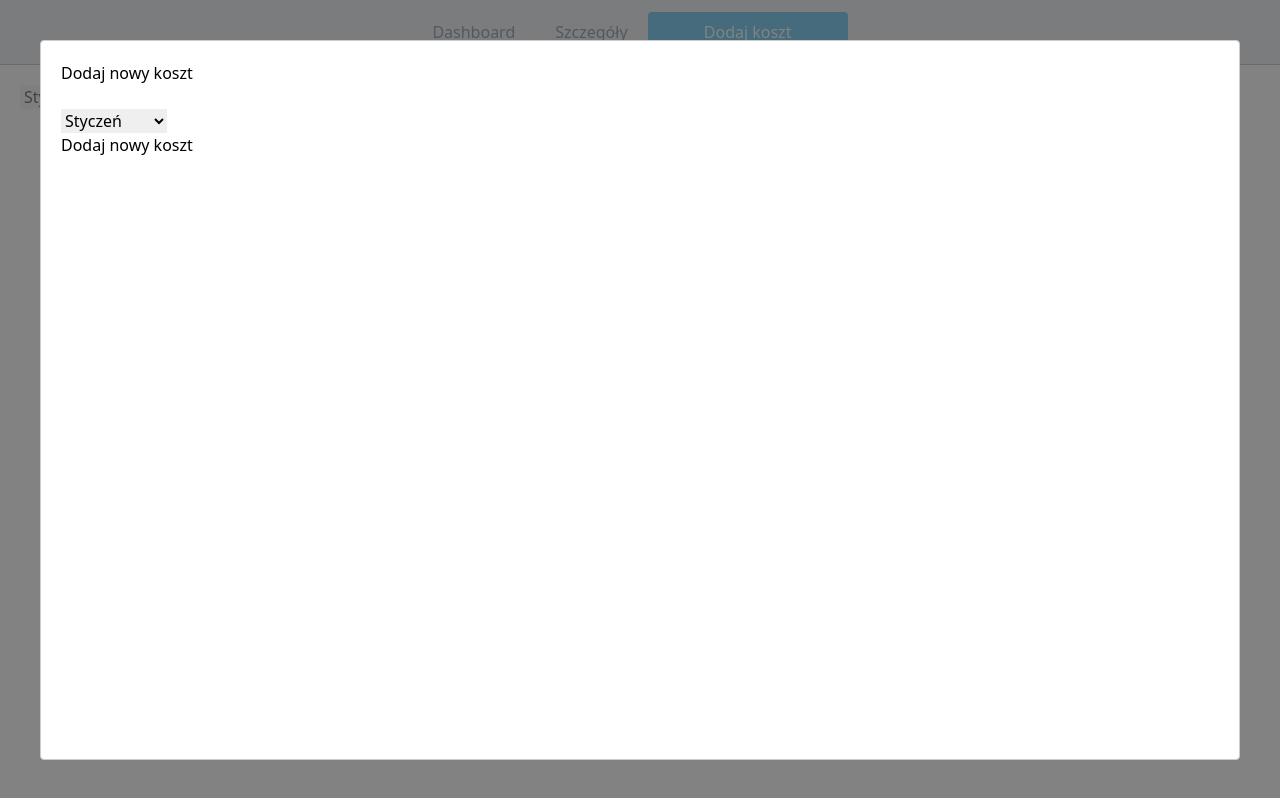
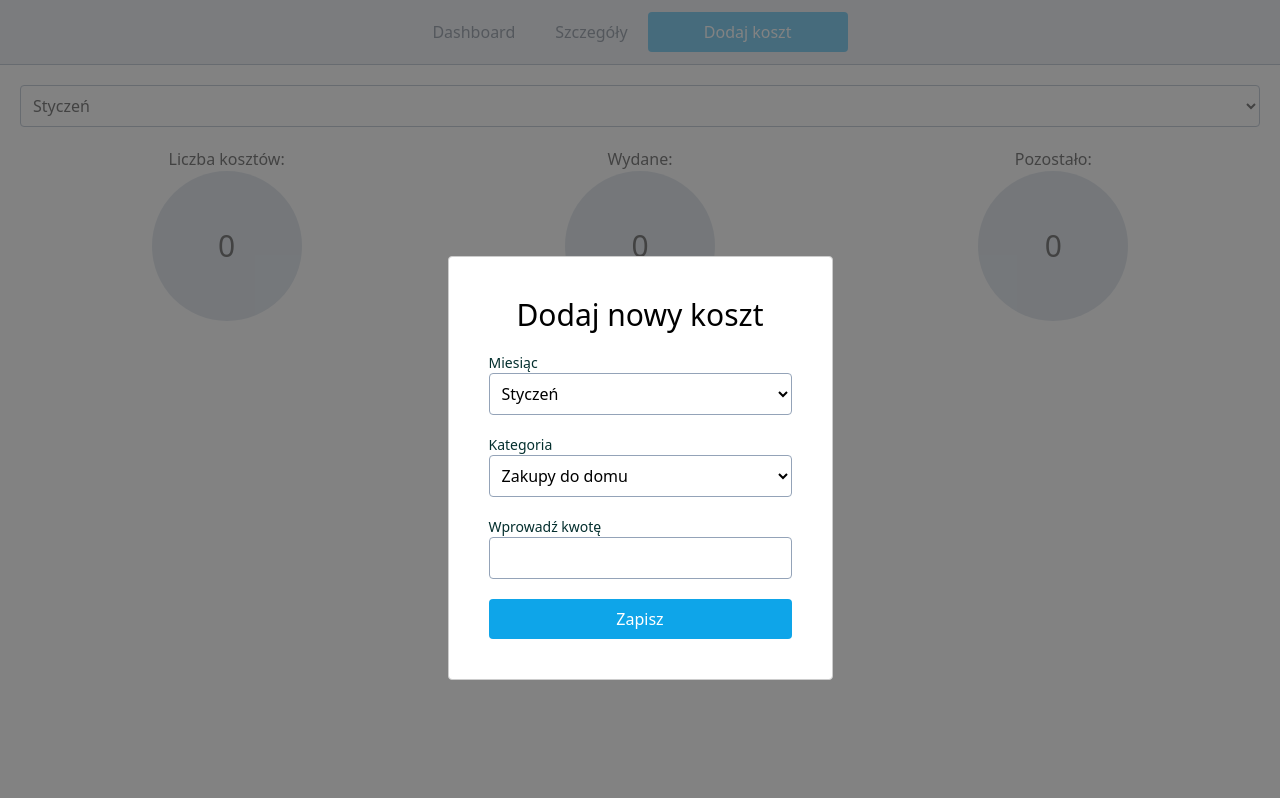
Before and after one commit to kxconrad/Homebudget-control, a React (Create React App) app: page / in a window 1280 px wide. Both pictures are taken after a click on the button "Dodaj koszt". Built offline with nearby package versions, Linux system fonts and the light colour scheme.

Commit message:
new element form, design theme, dependencies

```diff
--- a/package.json
+++ b/package.json
@@ -38,6 +38,7 @@
     ]
   },
   "devDependencies": {
+    "postcss-import": "^16.1.0",
     "prettier": "3.2.5",
     "tailwindcss": "^3.4.3"
   }
--- /dev/null
+++ b/postcss.config.js
@@ -0,0 +1,8 @@
+module.exports = {
+  plugins: {
+    'postcss-import': {},
+    'tailwindcss/nesting': {},
+    tailwindcss: {},
+    autoprefixer: {},
+  }
+}
--- a/src/components/Navigation.js
+++ b/src/components/Navigation.js
@@ -36,7 +36,7 @@ export default function Navigation({ routing }) {
                 onClick={() => {
                   openNewPositionModal();
                 }}
-                className="bg-sky-500 hover:bg-sky-400 rounded px-2 py-2 whitespace-nowrap text-white min-w-[200px]">Dodaj
+                className="btn btn-primary">Dodaj
           koszt
         </button>
         <NewPositionModal isOpen={showModal} handleClose={closeOpenNewPositionModal} />
--- /dev/null
+++ b/src/components/NewPositionForm.js
@@ -0,0 +1,31 @@
+import React from "react";
+import DefiniedSelector from "./dashboard/DefiniedSelector";
+
+export default function NewPositionForm() {
+  return (
+    <>
+      <h1 className="text-3xl mb-5 text-center">Dodaj nowy koszt</h1>
+      <form className="form-input">
+        <fieldset className="max-w-[350px]">
+          <div className="flex flex-col">
+            <label className="label">Miesiąc</label>
+            <DefiniedSelector dataType="month" />
+          </div>
+          <div className="flex flex-col mt-5">
+            <label className="label">Kategoria</label>
+            <DefiniedSelector dataType="categories" />
+          </div>
+          <div className="flex flex-col mt-5">
+            <label className="label">Wprowadź kwotę</label>
+            <input className="input" type="text" name="cost" />
+          </div>
+          <div className="flex flex-col mt-5">
+            <button type="button"
+                    className="btn btn-primary">Zapisz
+            </button>
+          </div>
+        </fieldset>
+      </form>
+    </>
+  );
+}
--- a/src/components/dashboard/DefiniedSelector.js
+++ b/src/components/dashboard/DefiniedSelector.js
@@ -2,7 +2,7 @@ import React from "react";
 import { baseData } from "../../utils/data/baseData";
 
 
-export default function DefiniedSelector({ dataType }) {
+export default function DefiniedSelector({ dataType, extraClassess }) {
 
   const getData = (dataType) => {
     switch (dataType) {
@@ -17,8 +17,8 @@ export default function DefiniedSelector({ dataType }) {
 
   const dataArray = getData(dataType);
 
-  return <div>
-    <select className="month-select">
+  return <div className={extraClassess}>
+    <select className="select">
       {dataArray.map((item, index) => <option key={index} value={item.number}>{item.name}</option>)}
     </select>
   </div>;
--- a/src/components/modals/NewPositionModal.js
+++ b/src/components/modals/NewPositionModal.js
@@ -1,6 +1,6 @@
 import React from "react";
 import ReactModal from "react-modal";
-import DefiniedSelector from "../dashboard/DefiniedSelector";
+import NewPositionForm from "../NewPositionForm";
 
 export default function NewPositionModal(props) {
 
@@ -8,7 +8,6 @@ export default function NewPositionModal(props) {
 
   return (
     <ReactModal
-
       isOpen={
         props.isOpen
         /* Boolean describing if the modal should be shown or not. */}
@@ -21,20 +20,19 @@ export default function NewPositionModal(props) {
             left: 0,
             right: 0,
             bottom: 0,
+            display: "flex",
+            justifyContent: "center",
+            paddingTop: "20%",
             backgroundColor: "rgba(89, 89, 89, 0.75)"
           }, content: {
             position: "absolute",
-            top: "40px",
-            left: "40px",
-            right: "40px",
-            bottom: "40px",
             border: "1px solid #ccc",
             background: "#fff",
             overflow: "auto",
             WebkitOverflowScrolling: "touch",
             borderRadius: "4px",
             outline: "none",
-            padding: "20px"
+            padding: "40px"
           }
         }
         /* Object indicating styles to be used for the modal.
@@ -156,12 +154,7 @@ export default function NewPositionModal(props) {
         (props, children) => <div {...props}>{children}</div>
         /* Custom Content element. */}
     >
-      <h1>Dodaj nowy koszt</h1>
-      <form className="form-input">
-        <input type="input" name="cost" />
-        <DefiniedSelector />
-      </form>
-      <p>Dodaj nowy koszt</p>
+      <NewPositionForm />
     </ReactModal>
   );
 }
--- /dev/null
+++ b/src/css/components/buttons.css
@@ -0,0 +1,5 @@
+.btn {
+    &.btn-primary {
+        @apply bg-sky-500 hover:bg-sky-400 rounded px-2 py-2 whitespace-nowrap text-white min-w-[200px];
+    }
+}
--- /dev/null
+++ b/src/css/components/inputs.css
@@ -0,0 +1,14 @@
+.select,
+.input {
+    @apply flex w-full pl-2 pr-4 py-2 border rounded border-slate-400 bg-white;
+}
+
+.select {
+    option {
+        @apply px-2;
+    }
+}
+
+.label {
+    @apply text-sm text-teal-950;
+}
--- /dev/null
+++ b/src/css/theme.css
@@ -0,0 +1,2 @@
+@import "components/inputs.css";
+@import "components/buttons.css";
--- a/src/index.css
+++ b/src/index.css
@@ -1,3 +1,4 @@
-@tailwind base;
-@tailwind components;
-@tailwind utilities;
+@import "tailwindcss/base";
+@import "tailwindcss/components";
+@import "tailwindcss/utilities";
+@import "css/theme.css";
```
Also changed, not shown: 2 other files (tests, documents, lock files or other folders).
